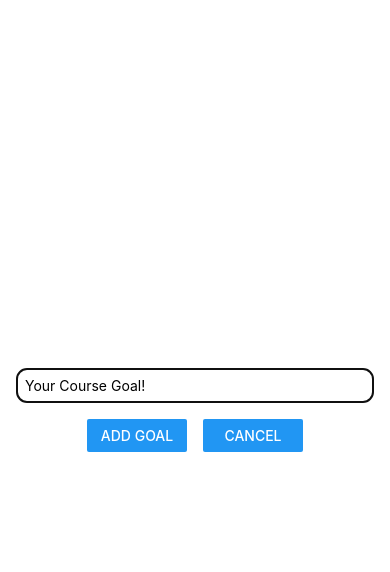
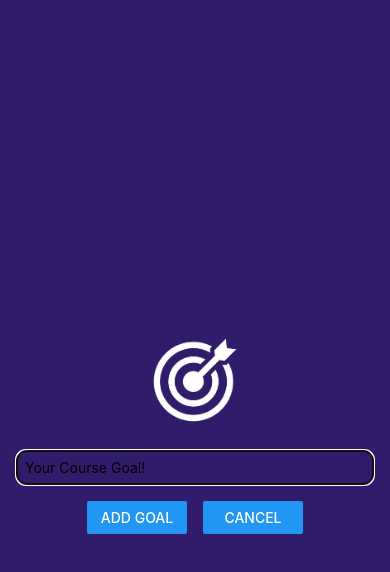
Before and after one commit to davidliberal0/native-app, a React Native app: screen / in a window 390 px wide. Both pictures are taken after a click on the button "ADD NEW GOAL". Shown: the top 572 px of the page. Built offline with nearby package versions, Linux system fonts and the light colour scheme.

Commit message:
add image and styling to accomodate goal image

```diff
--- a/components/GoalInput.jsx
+++ b/components/GoalInput.jsx
@@ -1,5 +1,12 @@
 import React, { useState } from "react";
-import { View, StyleSheet, Button, TextInput, Modal } from "react-native";
+import {
+  View,
+  StyleSheet,
+  Button,
+  TextInput,
+  Modal,
+  Image,
+} from "react-native";
 
 const GoalInput = (props) => {
   const [enteredGoal, setEnteredGoalText] = useState("");
@@ -16,6 +23,10 @@
   return (
     <Modal visible={props.visible} animationType="slide">
       <View style={styles.inputContainer}>
+        <Image
+          source={require("../assets/images/goal.png")}
+          style={styles.image}
+        />
         <TextInput
           placeholder="Your Course Goal!"
           style={styles.textInput}
@@ -41,10 +52,13 @@
     flexDirection: "column",
     justifyContent: "center",
     alignItems: "center",
-    marginBottom: 24,
-    borderBottomWidth: 1,
-    borderBottomColor: "grey",
     padding: 16,
+    backgroundColor: "#311b6b",
+  },
+  image: {
+    width: 100,
+    height: 100,
+    margin: 20,
   },
   textInput: {
     borderWidth: 1,
```
Also changed, not shown: assets/images/goal.png (added).
